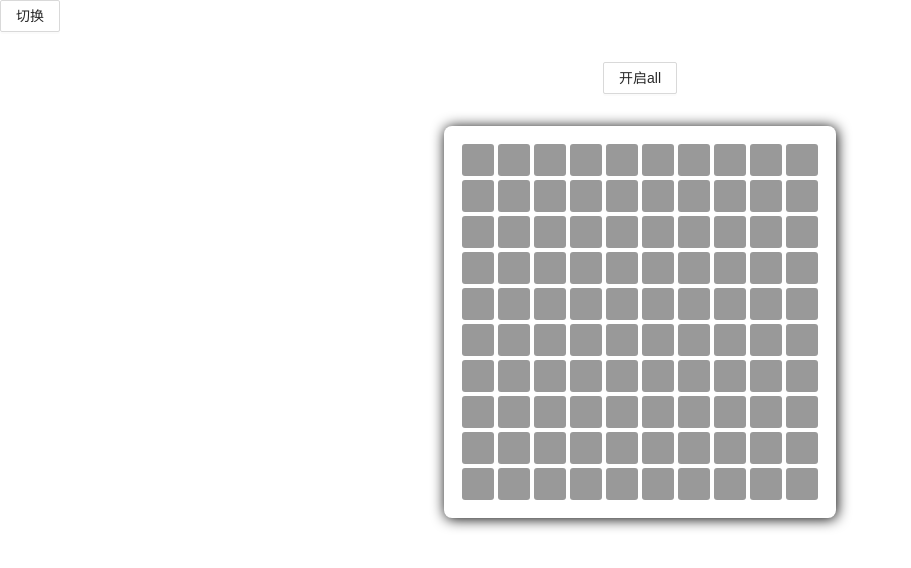
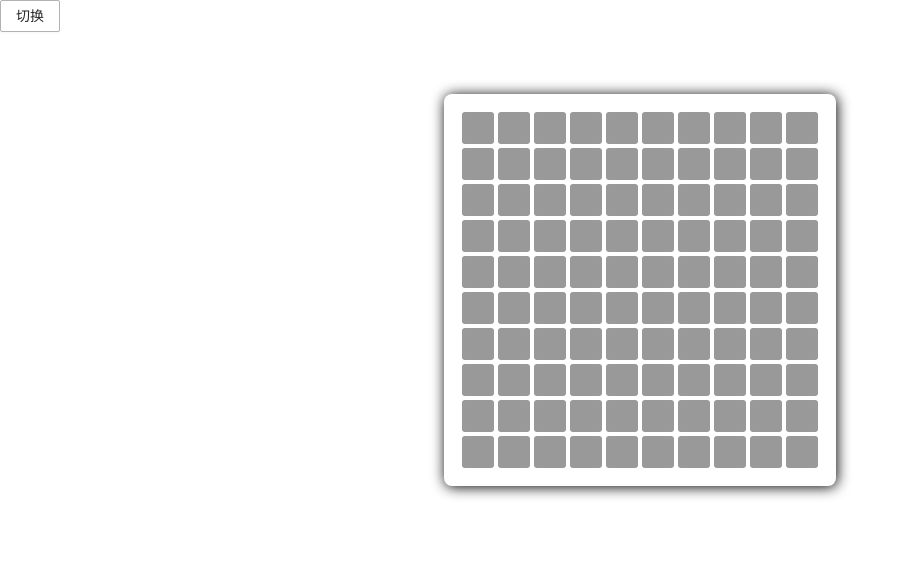
Before and after one commit to enpitsuLin/minesweeper-next, a React app: page / in a window 1280 px wide. Shown: the top 568 px of the page, without its empty margins (0-911 px from the left). Built offline with nearby package versions, Linux system fonts and the light colour scheme.

Commit message:
feat: 使用hooks该写

```diff
--- a/src/App.tsx
+++ b/src/App.tsx
@@ -1,5 +1,5 @@
 import React, { useState } from 'react';
-import { Button, Modal, Game } from '@/components/';
+import { Button, Modal, GameBoard } from '@/components/';
 
 function App() {
 	const [visible, setVisible] = useState(false);
@@ -21,7 +21,7 @@ function App() {
 			>
 				内容
 			</Modal>
-			<Game level={10} />
+			<GameBoard level={{ totalMines: 1, size: [10, 10] }} />
 		</div>
 	);
 }
--- a/src/components/Cell.tsx
+++ /dev/null
@@ -1,70 +0,0 @@
-import React from 'react';
-import styled from 'styled-components';
-
-const StyledCell = styled.div`
-	user-select: none;
-	background-color: rgba(0, 0, 0, 0.4);
-	color: #eeeeee;
-	border-radius: 3px;
-	margin: 2px;
-	width: 32px;
-	height: 32px;
-	line-height: 32px;
-	cursor: pointer;
-	text-align: center;
-	transition-duration: 0.4s;
-
-	&.open {
-		background-color: rgba(0, 0, 0, 0.7);
-		&.mine {
-			background-color: rgba(100, 0, 0, 0.7);
-		}
-		&.mark {
-			background-color: rgb(138, 106, 2);
-		}
-	}
-	&.mark {
-		background-color: rgba(198, 192, 147, 0.4);
-		&:hover {
-			background-color: rgba(83, 83, 71, 0.5);
-		}
-	}
-	&:hover {
-		box-shadow: inset -1px -1px 8px #333;
-		background-color: rgba(0, 0, 0, 0.3);
-	}
-`;
-
-export interface CellItem {
-	row: number;
-	col: number;
-	isOpen: boolean;
-	isMark: boolean;
-	isMine: boolean;
-	adjMine: number;
-}
-
-interface Props extends CellItem {
-	handleEvent?: (type: 'mark' | 'open') => void;
-}
-
-function Cell(props: Props) {
-	const { row, col, isOpen, isMark, isMine, adjMine, handleEvent } = props;
-
-	return (
-		<StyledCell
-			className={`cell${isOpen ? ' open' : ''}${isMark ? ' mark' : ''}${isMine ? ' mine' : ''}`}
-			onClick={() => {
-				handleEvent('open');
-			}}
-			onContextMenu={e => {
-				e.preventDefault();
-				handleEvent('mark');
-			}}
-		>
-			{isOpen ? (isMine ? '💣' : adjMine) : isMark ? '🚩' : ''}
-		</StyledCell>
-	);
-}
-
-export default Cell;
--- /dev/null
+++ b/src/components/Cell/index.tsx
@@ -0,0 +1,37 @@
+import React, { FunctionComponent } from 'react';
+import './style.scss';
+
+export interface CellItem {
+	row: number;
+	col: number;
+	isOpen: boolean;
+	isMark: boolean;
+	isMine: boolean;
+	adjMine: number;
+}
+
+interface Props extends CellItem {
+	handleEvent?: (type: 'mark' | 'open') => void;
+}
+
+const Cell: FunctionComponent<Props> = (props: Props) => {
+	const { row, col, isOpen, isMark, isMine, adjMine, handleEvent } = props;
+
+	return (
+		<div
+			className={`cell${isOpen ? ' open' : ''}${isMark ? ' mark' : ''}${isMine ? ' mine' : ''}`}
+			onClick={() => {
+				handleEvent('open');
+			}}
+			onContextMenu={e => {
+				e.preventDefault();
+				handleEvent('mark');
+			}}
+			data-row={row}
+			data-col={col}
+		>
+			{isOpen ? (isMine ? '💣' : adjMine) : isMark ? '🚩' : ''}
+		</div>
+	);
+};
+export default Cell;
--- /dev/null
+++ b/src/components/Cell/style.scss
@@ -0,0 +1,33 @@
+.cell {
+	user-select: none;
+	background-color: rgba(0, 0, 0, 0.4);
+	color: #eeeeee;
+	border-radius: 3px;
+	margin: 2px;
+	width: 32px;
+	height: 32px;
+	line-height: 32px;
+	cursor: pointer;
+	text-align: center;
+	transition-duration: 0.4s;
+
+	&.open {
+		background-color: rgba(0, 0, 0, 0.7);
+		&.mine {
+			background-color: rgba(100, 0, 0, 0.7);
+		}
+		&.mark {
+			background-color: rgb(138, 106, 2);
+		}
+	}
+	&.mark {
+		background-color: rgba(198, 192, 147, 0.4);
+		&:hover {
+			background-color: rgba(83, 83, 71, 0.5);
+		}
+	}
+	&:hover {
+		box-shadow: inset -1px -1px 8px #333;
+		background-color: rgba(0, 0, 0, 0.3);
+	}
+}
--- /dev/null
+++ b/src/components/GameBoard/index.tsx
@@ -0,0 +1,184 @@
+import React, { FunctionComponent, useEffect, useState } from 'react';
+import Cell, { CellItem } from '../Cell';
+import './style.scss';
+
+interface Props {
+	level: {
+		totalMines: number;
+		size: [number, number];
+	};
+}
+
+type gameStatus = 'in-game' | 'game-over' | 'game-end';
+
+const GameBoard: FunctionComponent<Props> = props => {
+	const [mineMap, setMineMap] = useState<CellItem[][]>([]);
+	const [mineCount, setMineCount] = useState({ opened: 0, marked: 0 });
+	const [gameStatus, setGameStatus] = useState<gameStatus>('in-game');
+	const [time, setTime] = useState(0);
+	const [timeStr, setTimeStr] = useState('00:00');
+
+	useEffect(() => {
+		const timer = window.setInterval(() => {
+			setTime(time.valueOf() + 1);
+		}, 1000);
+		return () => {
+			clearInterval(timer);
+		};
+	}, []);
+
+	useEffect(() => {
+		generateMine();
+	}, []);
+
+	const generateMine = () => {
+		const {
+			totalMines,
+			size: [height, width]
+		} = props.level;
+
+		const empty: boolean[] = new Array(width * height - totalMines).fill(false);
+		const mines: boolean[] = new Array(totalMines).fill(true);
+
+		let mineMap: Partial<CellItem>[][] = [];
+
+		const shuffled = mines.concat(empty).sort(() => (Math.random() > 0.5 ? 1 : -1));
+
+		for (let i = 0; i < shuffled.length; i += width) {
+			const row = i / width;
+			mineMap.push(shuffled.slice(i, i + width).map((isMine, index) => ({ row, col: index, isMine })));
+		}
+		for (let row = 0; row < height; row++) {
+			for (let col = 0; col < width; col++) {
+				const posMine = [
+					[row - 1, col - 1],
+					[row - 1, col],
+					[row - 1, col + 1],
+
+					[row, col - 1],
+					[row, col + 1],
+
+					[row + 1, col - 1],
+					[row + 1, col],
+					[row + 1, col + 1]
+				];
+				let adjMine = 0;
+
+				for (let i = 0; i < 8; i++) {
+					let _row = posMine[i][0];
+					let _column = posMine[i][1];
+
+					if (_row < 0 || _column < 0 || _row > height - 1 || _column > width - 1) {
+						continue;
+					}
+					if (mineMap[_row][_column].isMine) {
+						adjMine++;
+					}
+				}
+
+				mineMap[row][col] = {
+					row: row,
+					col: col,
+					adjMine: adjMine,
+					isMine: mineMap[row][col].isMine,
+					isOpen: false,
+					isMark: false
+				};
+			}
+		}
+		setMineMap(mineMap as CellItem[][]);
+	};
+
+	const handleGameOver = () => {
+		openAllCell();
+	};
+	const handleWin = () => {};
+	const checkWin = () => {
+		const {
+			totalMines,
+			size: [height, width]
+		} = props.level;
+		if (mineCount.opened + totalMines === height * width) {
+			handleWin();
+		}
+	};
+	/**
+	 * 打开所有的Cell
+	 */
+	const openAllCell = () => {
+		setMineMap(mineMap.map(row => row.map(col => ({ ...col, isOpen: true }))));
+	};
+	/**
+	 * 处理Cell open
+	 * @param row row
+	 * @param col col
+	 */
+	const handleOpenCell = (row: number, col: number) => {
+		const [height, width] = props.level.size;
+		if (row < 0 || col < 0 || row > height - 1 || col > width - 1) return;
+		const clickCell = mineMap[row][col];
+		if (clickCell.isOpen) return;
+		clickCell.isOpen = true;
+		// 递归中会多次set 用函数式
+		setMineCount((state: { opened: number; marked: number }) => ({
+			opened: state.opened + 1,
+			marked: state.marked
+		}));
+		checkWin();
+		setMineMap(mineMap);
+		if (clickCell.isMine === true) {
+			handleGameOver();
+			return;
+		}
+		if (clickCell.adjMine != 0) return;
+		handleOpenCell(row - 1, col);
+		handleOpenCell(row + 1, col);
+		handleOpenCell(row, col - 1);
+		handleOpenCell(row, col + 1);
+	};
+	/**
+	 * 处理Cell mark
+	 * @param row
+	 * @param col
+	 */
+	const handleMarkCell = (row: number, col: number) => {
+		const clickCell = mineMap[row][col];
+		if (clickCell.isOpen) return;
+		clickCell.isMark = !clickCell.isMark;
+		setMineCount({ opened: mineCount.opened, marked: mineCount.marked + (clickCell.isMark ? +1 : -1) });
+		setMineMap(mineMap);
+	};
+
+	return (
+		<div className="game">
+			<div className="game-board">
+				{mineMap.map((rowItem, rowIndex) => (
+					<div
+						className="row"
+						onContextMenu={e => {
+							e.preventDefault();
+						}}
+						key={rowIndex}
+					>
+						{rowItem.map((colItem: CellItem, colIndex) => (
+							<Cell
+								key={`${rowIndex}-${colIndex}`}
+								{...colItem}
+								handleEvent={type => {
+									if (type == 'open') {
+										handleOpenCell(rowIndex, colIndex);
+									}
+									if (type == 'mark') {
+										handleMarkCell(rowIndex, colIndex);
+									}
+								}}
+							/>
+						))}
+					</div>
+				))}
+			</div>
+		</div>
+	);
+};
+
+export default GameBoard;
--- /dev/null
+++ b/src/components/GameBoard/style.scss
@@ -0,0 +1,19 @@
+.game {
+	margin-top: 30px;
+	display: flex;
+	flex-direction: column;
+	align-items: center;
+}
+.game-board {
+	margin: 32px;
+	padding: 16px;
+	border-radius: 8px;
+	display: flex;
+	flex-direction: column;
+	align-items: center;
+	background-color: #fff;
+	box-shadow: 1px 1px 14px;
+	.row {
+		display: flex;
+	}
+}
--- a/src/components/index.ts
+++ b/src/components/index.ts
@@ -1,6 +1,5 @@
 import Button from './Button';
 import Modal from './Modal';
 import Cell from './Cell';
-import Game from './Game';
-import Ground from './Ground';
-export { Button, Modal, Cell, Game, Ground };
+import GameBoard from './GameBoard';
+export { Button, Modal, Cell, GameBoard };
--- a/tsconfig.json
+++ b/tsconfig.json
@@ -1,9 +1,10 @@
 {
 	"compilerOptions": {
 		"allowSyntheticDefaultImports": true,
+		"module": "ESNext",
 		"esModuleInterop": false,
 		"jsx": "react",
-		"module": "commonjs",
+		"moduleResolution": "node",
 		"noImplicitAny": true,
 		"outDir": "dist",
 		"preserveConstEnums": true,
```
